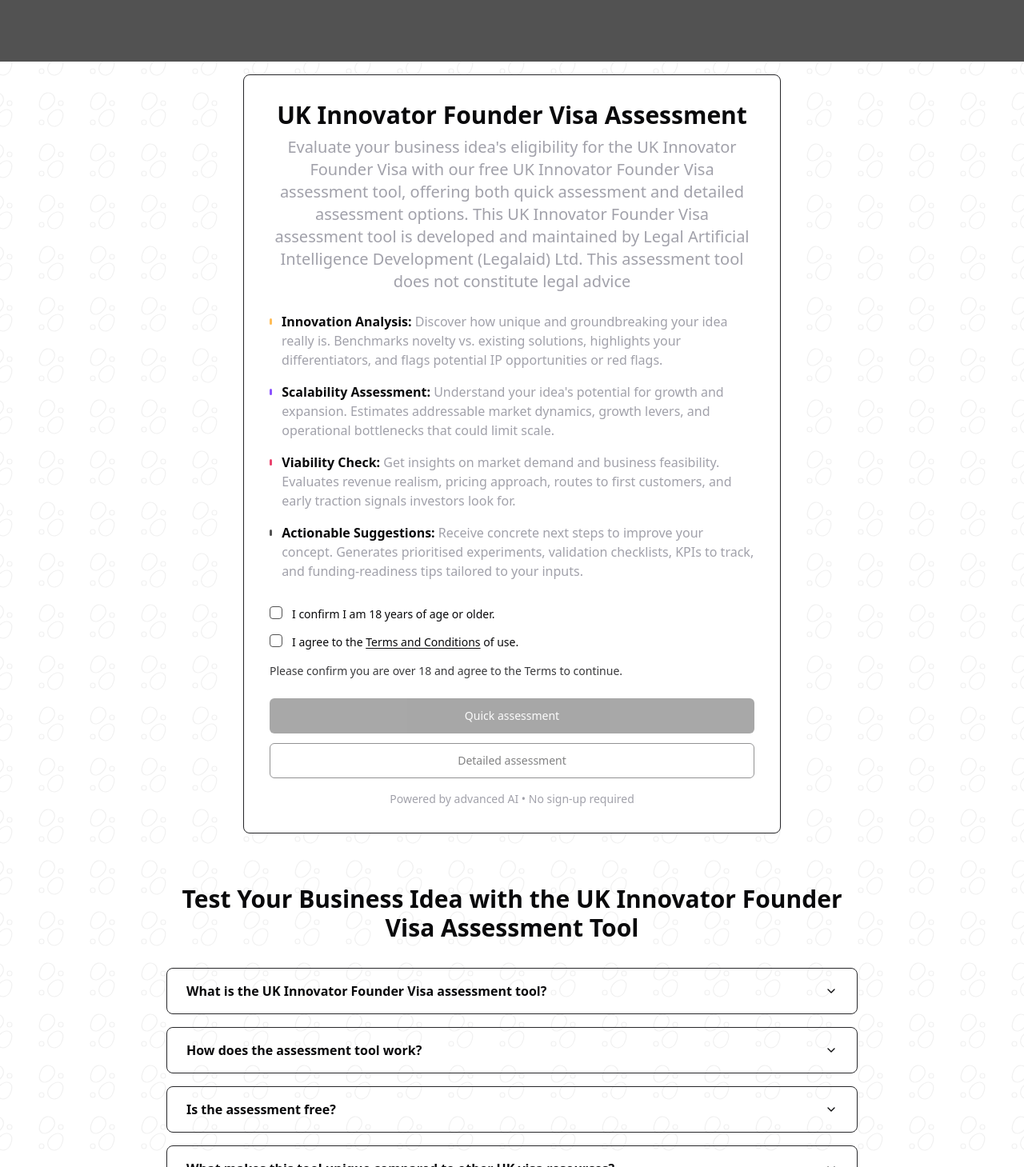
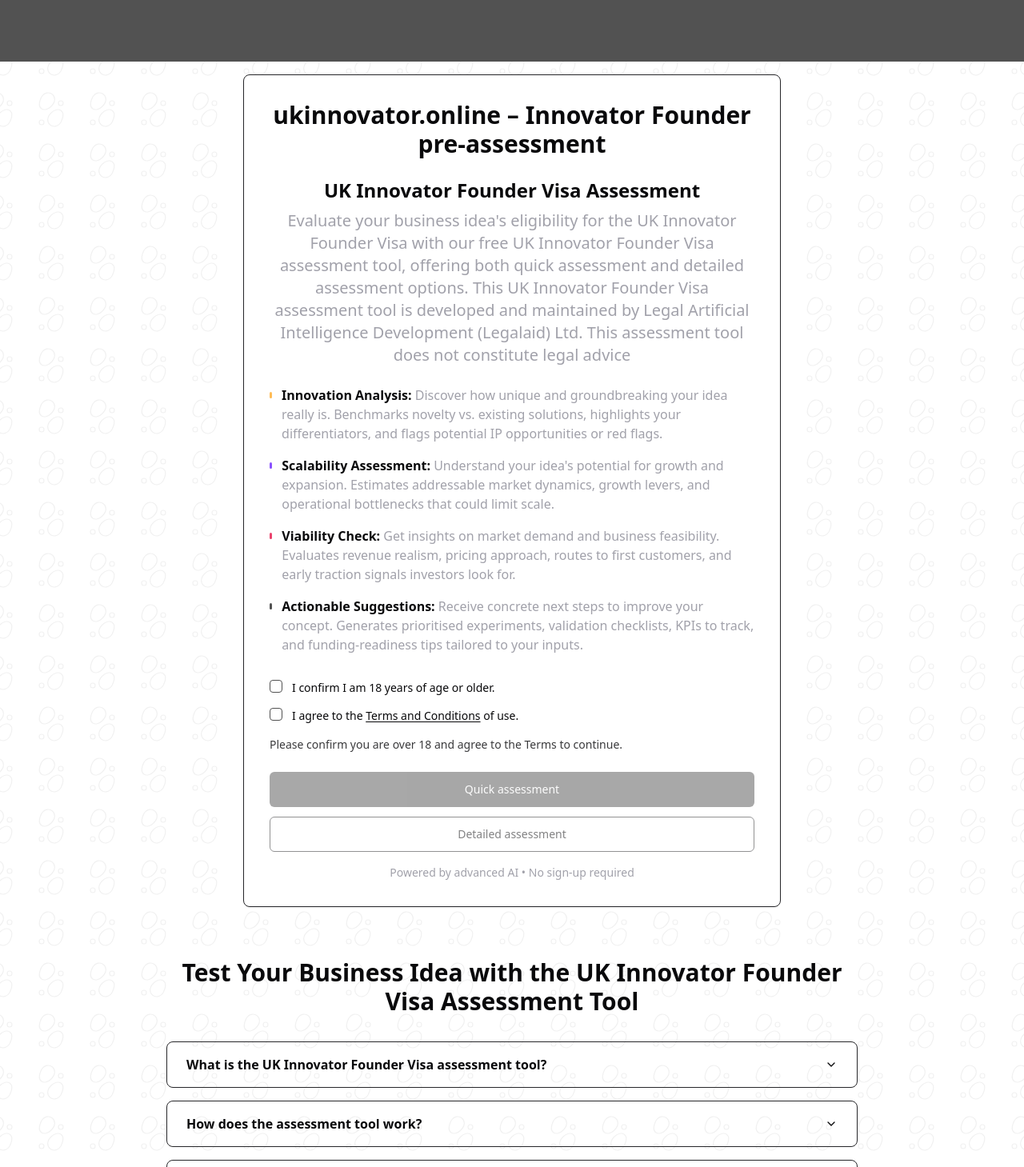
Before and after one commit to cbmak75/ukinnovator, a React (Vite) app: page / in a window 1280 px wide. Shown: the part 211-1670 px from the top of the page at 80% size. Built offline with nearby package versions, Linux system fonts and the light colour scheme.

Commit message:
Add primary H1 heading
Replaces the existing visible H1 on the homepage with the requested H1: "ukinnovator.online – Innovator Founder pre‑assessment". Converts other instances of H1 to H2 to maintain proper heading hierarchy and improve SEO. Removes the sr-only H1 from the SiteHeader.

```diff
--- a/src/components/SiteHeader.tsx
+++ b/src/components/SiteHeader.tsx
@@ -9,7 +9,7 @@ export const SiteHeader: React.FC = () => {
         className="w-full max-w-4xl mx-auto h-auto"
         loading="lazy"
       />
-      <h1 className="sr-only">ukinnovator.online</h1>
+
     </header>
   );
 };
--- a/src/pages/Index.tsx
+++ b/src/pages/Index.tsx
@@ -47,7 +47,8 @@ const Index = () => {
         <div className="max-w-2xl mx-auto">
           <Card className="w-full text-center">
             <CardContent className="p-8">
-              <h1 className="text-3xl font-semibold text-foreground mb-2">UK Innovator Founder Visa Assessment</h1>
+              <h1 className="text-3xl font-bold text-foreground mb-6">ukinnovator.online – Innovator Founder pre‑assessment</h1>
+              <h2 className="text-2xl font-semibold text-foreground mb-2">UK Innovator Founder Visa Assessment</h2>
               <p className="text-xl text-muted-foreground mb-6">
                 Evaluate your business idea's eligibility for the UK Innovator Founder Visa with our free UK Innovator Founder Visa assessment tool, offering both quick assessment and detailed assessment options. This UK Innovator Founder Visa assessment tool is developed and maintained by Legal Artificial Intelligence Development (Legalaid) Ltd. This assessment tool does not constitute legal advice
               </p>
@@ -114,7 +115,7 @@ const Index = () => {
 
         {/* FAQ Section */}
         <section id="faq" className="w-full max-w-4xl mx-auto px-4 py-16">
-          <h1 className="text-3xl font-bold text-foreground mb-8 text-center">Test Your Business Idea with the UK Innovator Founder Visa Assessment Tool</h1>
+          <h2 className="text-3xl font-bold text-foreground mb-8 text-center">Test Your Business Idea with the UK Innovator Founder Visa Assessment Tool</h2>
 
           <Accordion type="single" collapsible className="w-full space-y-4">
             <AccordionItem value="item-1" className="border rounded-lg px-6">
```
